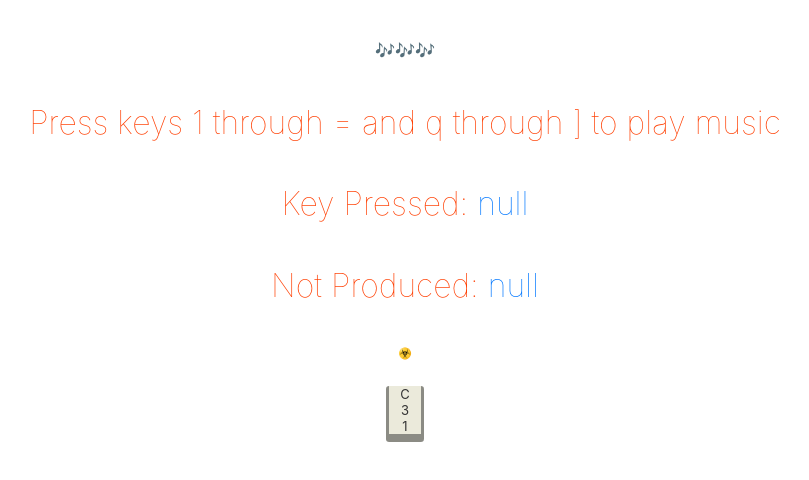
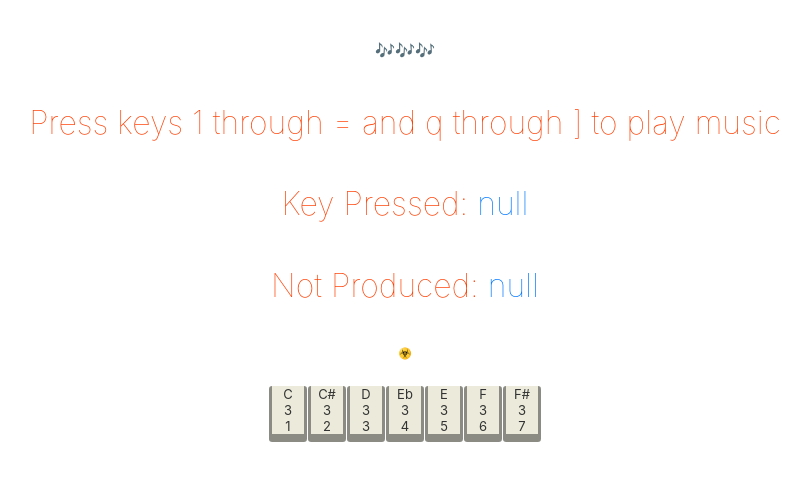
Before and after one commit to colintsteele/tbk, a Svelte app: page / in a window 1280 px wide. Shown: the top 480 px of the page, without its empty margins (235-1044 px from the left). Built offline with nearby package versions, Linux system fonts and the light colour scheme.

Commit message:
prettier keys that press

```diff
--- a/src/App.svelte
+++ b/src/App.svelte
@@ -1,25 +1,27 @@
 <script lang="ts">
-import Natural from "./components/Natural.svelte";
-import type Key from "./key";
-import type KeyHandler from "./keyHandler";
+import Natural from "./components/Natural.svelte"
+import type Key from "./key"
+import type KeyHandler from "./keyHandler"
 
-	export let keyHandler: KeyHandler;
-	export let keys: any;
+	export let keyHandler: KeyHandler
+	export let keys: Array<Key>
 
-	let keyPressed = null;
-	$: lastKey = keyPressed;
+	let keyPressed = null
+	$: lastKey = keyPressed
 
-	let notePlayed = null;
-	$: lastNote = notePlayed;
+	let notePlayed = null
+	$: lastNote = notePlayed
 
 	function handleKeydown(e: KeyboardEvent) {
-		var played = keyHandler.handle(e.key);
-		if(played != undefined) {
-			keyPressed = played['key']
-			notePlayed = played['note']
-		}
+		keyPressed
+
+		keys.map((key) => {
+			console.log('m')
+			if(key[0] === e.key){
+				key[1].play()
+			}
+		})
 	}
-
 </script>
 
 <svelte:window on:keydown={handleKeydown}/>
@@ -33,9 +35,9 @@ import type KeyHandler from "./keyHandler";
 
 	<h6> ☣️ </h6>
 
-	<!-- {#each Object.entries(keys).slice(0, 7) as key } -->
-	  <Natural key={keys[1]}/>
-	<!-- {/each} -->
+	{#each keys as key }
+	  <Natural key={ key[1] }/>
+	{/each}
 
 </main>
 
--- a/src/components/Natural.svelte
+++ b/src/components/Natural.svelte
@@ -1,13 +1,26 @@
-<script lang="ts">
-import type Key from "../key";
-    export let key: Key;
+<script module="module" lang="ts">
+import type Key from "../key"
+    let keyDown = false
+
+    export let key: Key
+    export function pressKey(kkey) {
+        if(kkey == 'click' || kkey.key == key.key){
+            key.play()
+            keyDown = true
+            setTimeout(keyUp, 100)
+        }
+    }
 
     const onClick = () => {
-        key.play()
+        pressKey('click')
+    }
+
+    const keyUp = () => {
+        keyDown = false
     }
 </script>
 
-<div class='natural' on:click={onClick}>
+<div class='natural' class:pressed="{keyDown === true}" on:click={onClick}>
     <span> {key.note} </span>
     <span> {key.octave} </span>
     <span> {key.key} </span>
--- a/src/main.ts
+++ b/src/main.ts
@@ -18,21 +18,22 @@ let keyMap = {
 	'Bb': ['[', '-'],
 	'B': [']', '=']
 }
-let keys = {};
+let keys: Array<Key> = [];
+
 for (var key in keyMap) {
 	var num_row = keyMap[key][1]
 	var letter_row = keyMap[key][0];
 
-	keys[num_row] = new Key(soundMachine, key, 3, num_row);
-	keys[letter_row] = new Key(soundMachine, key, 4, letter_row);
+	keys.push(new Key(soundMachine, key, 3, num_row))
 }
+
 let keyHandler = new KeyHandler(keys);
 
 const app = new App({
 	target: document.body,
 	props: {
 		keyHandler: keyHandler,
-		keys: keys
+		keys: Object.entries(keys).slice(0, 7)
 	}
 });
 
```
Also changed, not shown: src/keyHandler.ts (+0 -22 lines).
